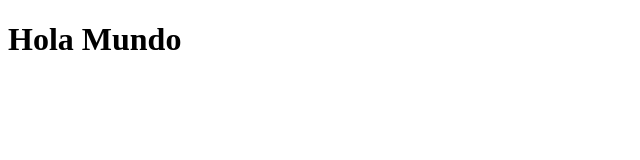
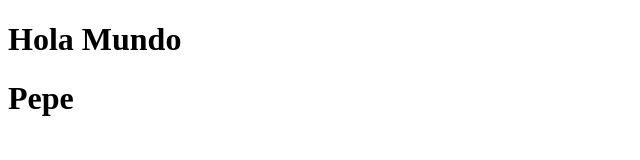
Before and after one commit to Barryveg24/RegistroCitas, a plain HTML site: page index.html in a window 1280 px wide. Shown: the whole page, without its empty margins (0-640 px from the left). Drawn offline with Linux system fonts and the light colour scheme.

Commit message:
Add 'Pepe' heading to index.html

```diff
--- a/index.html
+++ b/index.html
@@ -8,6 +8,8 @@
 <body>
 
 <h1>Hola Mundo</h1>
+    <h1>Pepe</h1>
+
 
 </body>
 </html>
```
